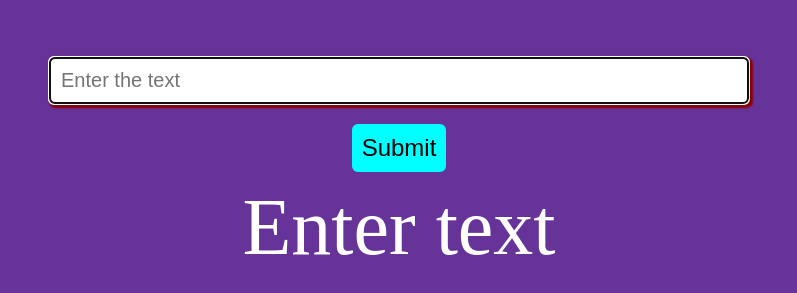
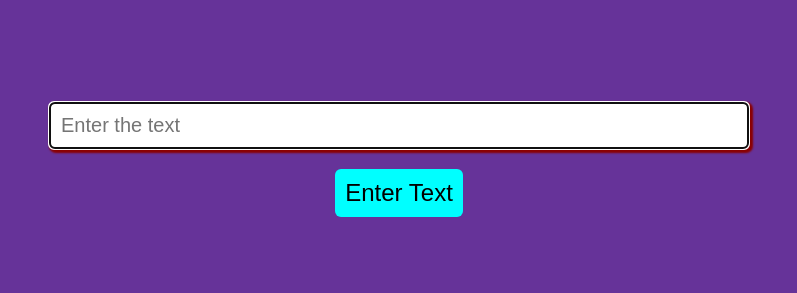
Before and after one commit to yaman33-ee/text-auto-writer, a plain HTML site: page index.html in a window 1280 px wide. Shown: the part 343-636 px from the top of the page, without its empty margins (261-1058 px from the left). Drawn offline with Linux system fonts and the light colour scheme.

Commit message:
added the project

```diff
--- a/index.html
+++ b/index.html
@@ -9,7 +9,7 @@
   <h1> Enter A text and see what happens</h1>
   <form action="" id="form"></form>
   <input type="text" class="text" id="text" placeholder="Enter the text" autofocus required/>
-  <input type="submit" class="submit" id="submit">Enter text
+  <input type="submit" class="submit" id="submit" value="Enter Text">
 </form>
   <div class="formatted-text" ></div>
 </body>
```
